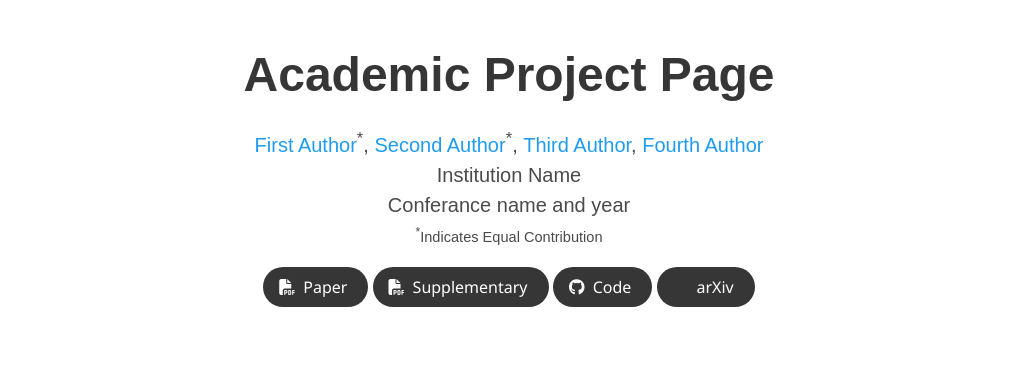
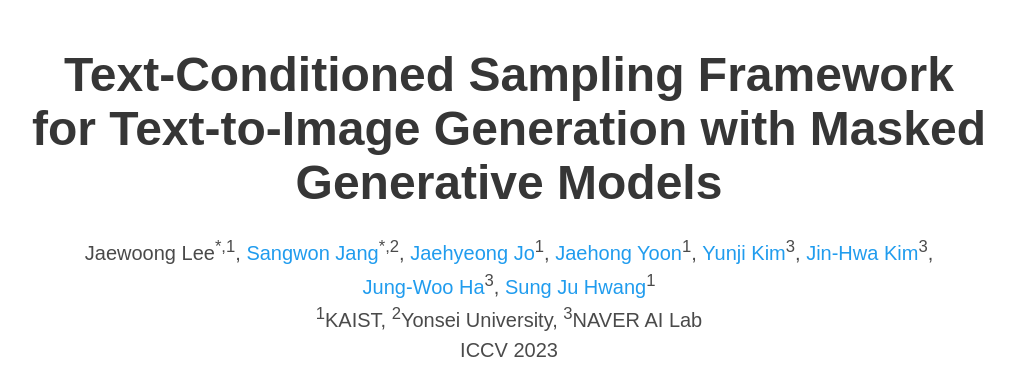
Before and after one commit to hello3196/TCTS_FAS, a plain HTML site: page index.html in a window 1280 px wide. Shown: the top 369 px of the page, without its empty margins (131-1145 px from the left). Drawn offline with nearby package versions, Linux system fonts and the light colour scheme; grey boxes are pictures that could not be loaded; some icons are missing; a web font is replaced by a local one.

Commit message:
Update index.html

```diff
--- a/index.html
+++ b/index.html
@@ -24,7 +24,7 @@
   <meta name="viewport" content="width=device-width, initial-scale=1">
 
 
-  <title>Academic Project Page</title>
+  <title>TCTS_FAS</title>
   <link rel="icon" type="image/x-icon" href="static/images/favicon.ico">
   <link href="https://fonts.googleapis.com/css?family=Google+Sans|Noto+Sans|Castoro"
   rel="stylesheet">
@@ -52,22 +52,30 @@
       <div class="container is-max-desktop">
         <div class="columns is-centered">
           <div class="column has-text-centered">
-            <h1 class="title is-1 publication-title">Academic Project Page</h1>
+            <h1 class="title is-1 publication-title">Text-Conditioned Sampling Framework for Text-to-Image Generation with Masked Generative Models</h1>
             <div class="is-size-5 publication-authors">
               <!-- Paper authors -->
               <span class="author-block">
-                <a href="FIRST AUTHOR PERSONAL LINK" target="_blank">First Author</a><sup>*</sup>,</span>
+                Jaewoong Lee</a><sup>*,1</sup>,</span>
                 <span class="author-block">
-                  <a href="SECOND AUTHOR PERSONAL LINK" target="_blank">Second Author</a><sup>*</sup>,</span>
+                  <a href="SECOND AUTHOR PERSONAL LINK" target="_blank">Sangwon Jang</a><sup>*,2</sup>,</span>
                   <span class="author-block">
-                    <a href="THIRD AUTHOR PERSONAL LINK" target="_blank">Third Author</a>,</span>
+                    <a href="THIRD AUTHOR PERSONAL LINK" target="_blank">Jaehyeong Jo</a><sup>1</sup>,</span>
                     <span class="author-block">
-                      <a href="Fourth AUTHOR PERSONAL LINK" target="_blank">Fourth Author</a>
-                    </span>
+                      <a href="FOURTH AUTHOR PERSONAL LINK" target="_blank">Jaehong Yoon</a><sup>1</sup>,</span>
+                      <span class="author-block">
+                        <a href="FIFTH AUTHOR PERSONAL LINK" target="_blank">Yunji Kim</a><sup>3</sup>,</span>
+                        <span class="author-block">
+ 	       <a href="FIFTH AUTHOR PERSONAL LINK" target="_blank">Jin-Hwa Kim</a><sup>3</sup>,</span>
+                          <span class="author-block">
+         <a href="FIFTH AUTHOR PERSONAL LINK" target="_blank">Jung-Woo Ha</a><sup>3</sup>,</span>
+                            <span class="author-block">
+                              <a href="SIXTH AUTHOR PERSONAL LINK" target="_blank">Sung Ju Hwang</a><sup>1</sup>
+                            </span>
                   </div>
 
                   <div class="is-size-5 publication-authors">
-                    <span class="author-block">Institution Name<br>Conferance name and year</span>
+                    <span class="author-block"><sup>1</sup>KAIST, <sup>2</sup>Yonsei University, <sup>3</sup>NAVER AI Lab<br>ICCV 2023</span>
                     <span class="eql-cntrb"><small><br><sup>*</sup>Indicates Equal Contribution</small></span>
                   </div>
 
@@ -75,7 +83,7 @@
                     <div class="publication-links">
                          <!-- Arxiv PDF link -->
                       <span class="link-block">
-                        <a href="https://arxiv.org/pdf/<ARXIV PAPER ID>.pdf" target="_blank"
+                        <a href="https://arxiv.org/pdf/2304.01515.pdf" target="_blank"
                         class="external-link button is-normal is-rounded is-dark">
                         <span class="icon">
                           <i class="fas fa-file-pdf"></i>
@@ -150,7 +158,7 @@
         <h2 class="title is-3">Abstract</h2>
         <div class="content has-text-justified">
           <p>
-            Lorem ipsum dolor sit amet, consectetur adipiscing elit. Proin ullamcorper tellus sed ante aliquam tempus. Etiam porttitor urna feugiat nibh elementum, et tempor dolor mattis. Donec accumsan enim augue, a vulputate nisi sodales sit amet. Proin bibendum ex eget mauris cursus euismod nec et nibh. Maecenas ac gravida ante, nec cursus dui. Vivamus purus nibh, placerat ac purus eget, sagittis vestibulum metus. Sed vestibulum bibendum lectus gravida commodo. Pellentesque auctor leo vitae sagittis suscipit.
+            Token-based masked generative models are gaining popularity for their fast inference time with parallel decoding. While recent token-based approaches achieve competitive performance to diffusion-based models, their generation performance is still suboptimal as they sample multiple tokens simultaneously without considering the dependence among them. We empirically investigate this problem and propose a learnable sampling model, Text-Conditioned Token Selection (TCTS), to select optimal tokens via localized supervision with text information. TCTS improves not only the image quality but also the semantic alignment of the generated images with the given texts. To further improve the image quality, we introduce a cohesive sampling strategy, Frequency Adaptive Sampling (FAS), to each group of tokens divided according to the self-attention maps. We validate the efficacy of TCTS combined with FAS with various generative tasks, demonstrating that it significantly outperforms the baselines in image-text alignment and image quality. Our text-conditioned sampling framework further reduces the original inference time by more than 50% without modifying the original generative model.
           </p>
         </div>
       </div>
@@ -293,7 +301,7 @@
         <div class="content">
 
           <p>
-            This page was built using the <a href="https://github.com/eliahuhorwitz/Academic-project-page-template" target="_blank">Academic Project Page Template</a> which was adopted from the <a href="https://nerfies.github.io" target="_blank">Nerfies</a> project page.
+            This page was built using the <a href="https://github.com/eliahuhorwitz/Academic-project-page-template" target="_blank">Academic Project Page Template</a> which was adopted from the <a href="https://nerfies.github.io" target="_blank">Nerfies</a> project page.
             You are free to borrow the of this website, we just ask that you link back to this page in the footer. <br> This website is licensed under a <a rel="license"  href="http://creativecommons.org/licenses/by-sa/4.0/" target="_blank">Creative
             Commons Attribution-ShareAlike 4.0 International License</a>.
           </p>
```
